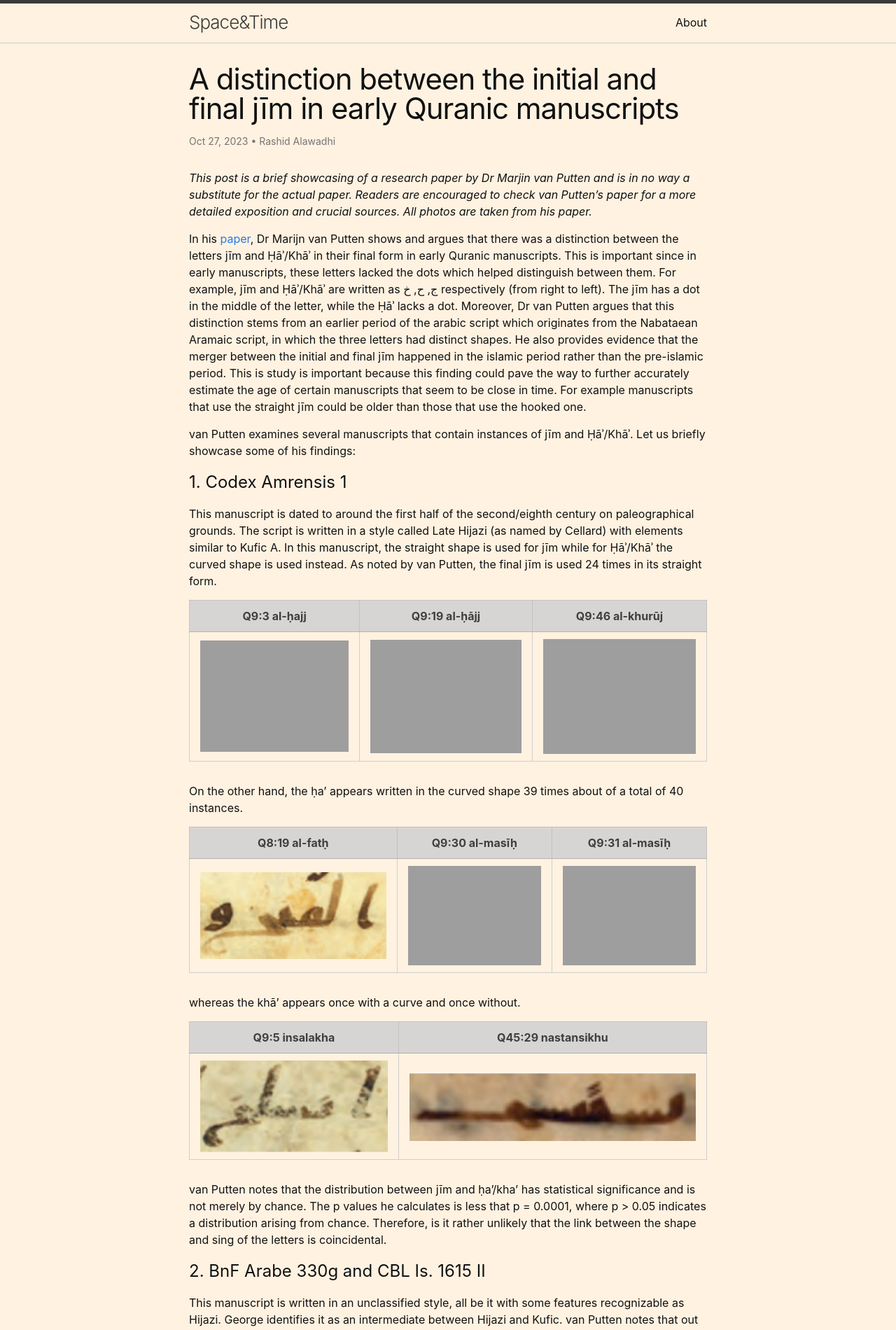
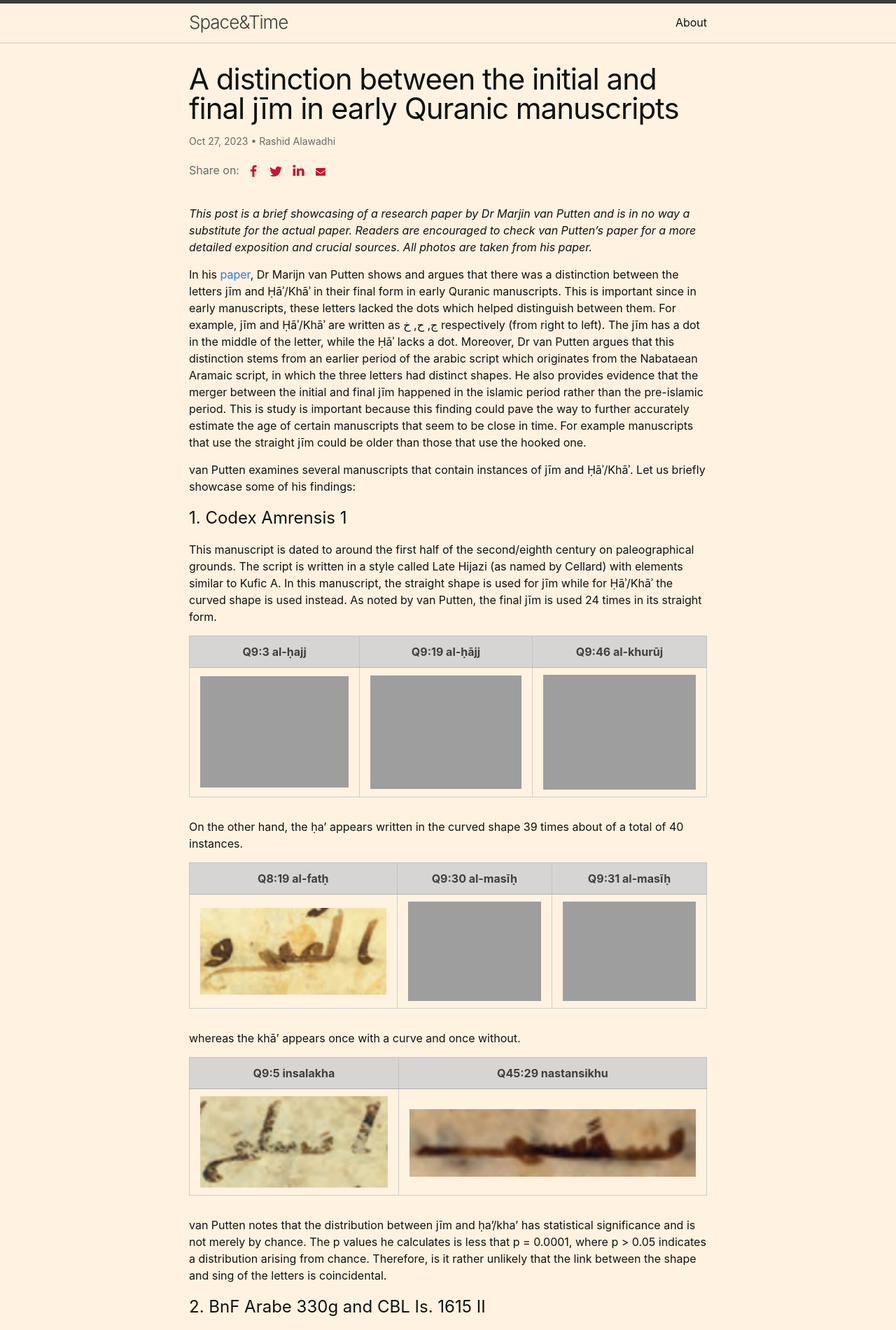
Before and after one commit to PointTensor/pointtensor.github.io, a Jekyll site: the page built from _posts/2023-10-27-quranic-jim.md, in a window 1280 px wide. Shown: the top 1900 px of the page at 70% size. Built offline with Jekyll 4.4.1, drawn with Linux system fonts in a browser that asks for light colours.

Commit message:
added share buttons

```diff
--- /dev/null
+++ b/_includes/share-buttons.html
@@ -0,0 +1,38 @@
+{% if include.pageurl != nil and include.pageurl != '' %}
+    {% assign pageurl = include.pageurl %}
+{% else %}
+    {% assign pageurl = page.url %}
+{% endif %}
+
+<style>
+#share-buttons {display: inline-block; vertical-align: middle; }
+#share-buttons:after {content: ""; display: block; clear: both;}
+#share-buttons > div {
+    position: relative;
+    text-align: left;
+    height: 36px;
+    width: 32px;
+    float: left;
+    text-align: center;
+}
+#share-buttons > div > svg {height: 16px; fill: #cd1136;}
+#share-buttons > div.facebook:hover > svg {fill: #3B5998;}
+#share-buttons > div.twitter:hover > svg {fill: #55ACEE;}
+#share-buttons > div.linkedin:hover > svg {fill: #0077b5;}
+#share-buttons > div.pinterest:hover > svg {fill: #CB2027;}
+#share-buttons > div.mail:hover > svg {fill: #7D7D7D;}
+#share-buttons > div.instagram:hover > svg {fill: #C73B92;}
+#share-buttons > div.facebook > svg {height: 18px; margin-top: 9px;}
+#share-buttons > div.twitter > svg {height: 20px; margin-top: 8px;}
+#share-buttons > div.linkedin > svg {height: 19px; margin-top: 7px;}
+#share-buttons > div.pinterest > svg {height: 20px; margin-top: 9px;}
+#share-buttons > div.mail > svg {height: 14px; margin-top: 11px;}
+</style>
+
+<span style="color: rgb(106, 106, 106);"> Share on: </span><div id="share-buttons">
+    <div class="facebook" title="Share this on Facebook" onclick="window.open('http://www.facebook.com/share.php?u={{ site.url }}{{ pageurl }}');"><svg viewBox="0 0 1792 1792" xmlns="http://www.w3.org/2000/svg"><path d="M1343 12v264h-157q-86 0-116 36t-30 108v189h293l-39 296h-254v759h-306v-759h-255v-296h255v-218q0-186 104-288.5t277-102.5q147 0 228 12z"/></svg></div>
+    <div class="twitter" title="Share this on Twitter" onclick="window.open('ttps://twitter.com/intent/tweet?text={{ site.url }}{{ pageurl }}');"><svg viewBox="0 0 1792 1792" xmlns="http://www.w3.org/2000/svg"><path d="M1684 408q-67 98-162 167 1 14 1 42 0 130-38 259.5t-115.5 248.5-184.5 210.5-258 146-323 54.5q-271 0-496-145 35 4 78 4 225 0 401-138-105-2-188-64.5t-114-159.5q33 5 61 5 43 0 85-11-112-23-185.5-111.5t-73.5-205.5v-4q68 38 146 41-66-44-105-115t-39-154q0-88 44-163 121 149 294.5 238.5t371.5 99.5q-8-38-8-74 0-134 94.5-228.5t228.5-94.5q140 0 236 102 109-21 205-78-37 115-142 178 93-10 186-50z"/></svg></div>
+    <div class="linkedin" title="Share this on Linkedin" onclick="window.open('https://www.linkedin.com/shareArticle?mini=true&url={{ site.url }}{{ pageurl }}&title=&summary=&source=');"><svg viewBox="0 0 1792 1792" xmlns="http://www.w3.org/2000/svg"><path d="M477 625v991h-330v-991h330zm21-306q1 73-50.5 122t-135.5 49h-2q-82 0-132-49t-50-122q0-74 51.5-122.5t134.5-48.5 133 48.5 51 122.5zm1166 729v568h-329v-530q0-105-40.5-164.5t-126.5-59.5q-63 0-105.5 34.5t-63.5 85.5q-11 30-11 81v553h-329q2-399 2-647t-1-296l-1-48h329v144h-2q20-32 41-56t56.5-52 87-43.5 114.5-15.5q171 0 275 113.5t104 332.5z"/></svg></div>
+    {% if page.image %}<div class="pinterest" title="Share this on Pinterest" onclick="window.open('https://pinterest.com/pin/create/button/?url=&media={{ site.url }}{{ page.image }}&description=');"><svg viewBox="0 0 1792 1792" xmlns="http://www.w3.org/2000/svg"><path d="M256 597q0-108 37.5-203.5t103.5-166.5 152-123 185-78 202-26q158 0 294 66.5t221 193.5 85 287q0 96-19 188t-60 177-100 149.5-145 103-189 38.5q-68 0-135-32t-96-88q-10 39-28 112.5t-23.5 95-20.5 71-26 71-32 62.5-46 77.5-62 86.5l-14 5-9-10q-15-157-15-188 0-92 21.5-206.5t66.5-287.5 52-203q-32-65-32-169 0-83 52-156t132-73q61 0 95 40.5t34 102.5q0 66-44 191t-44 187q0 63 45 104.5t109 41.5q55 0 102-25t78.5-68 56-95 38-110.5 20-111 6.5-99.5q0-173-109.5-269.5t-285.5-96.5q-200 0-334 129.5t-134 328.5q0 44 12.5 85t27 65 27 45.5 12.5 30.5q0 28-15 73t-37 45q-2 0-17-3-51-15-90.5-56t-61-94.5-32.5-108-11-106.5z"/></svg></div>{% endif %}
+    <div class="mail" title="Share this through Email" onclick="window.open('mailto:?&body={{ site.url }}{{ pageurl }}');"><svg viewBox="0 0 1792 1792" xmlns="http://www.w3.org/2000/svg"><path d="M1792 710v794q0 66-47 113t-113 47h-1472q-66 0-113-47t-47-113v-794q44 49 101 87 362 246 497 345 57 42 92.5 65.5t94.5 48 110 24.5h2q51 0 110-24.5t94.5-48 92.5-65.5q170-123 498-345 57-39 100-87zm0-294q0 79-49 151t-122 123q-376 261-468 325-10 7-42.5 30.5t-54 38-52 32.5-57.5 27-50 9h-2q-23 0-50-9t-57.5-27-52-32.5-54-38-42.5-30.5q-91-64-262-182.5t-205-142.5q-62-42-117-115.5t-55-136.5q0-78 41.5-130t118.5-52h1472q65 0 112.5 47t47.5 113z"/></svg></div>
+</div>
--- a/_layouts/post.html
+++ b/_layouts/post.html
@@ -13,6 +13,7 @@
       {%- if page.author -%}
         • <span itemprop="author" itemscope itemtype="http://schema.org/Person"><span class="p-author h-card" itemprop="name">{{ page.author }}</span></span>
       {%- endif -%}</p>
+      {% include share-buttons.html %}
   </header>
 
   <div class="post-content e-content" itemprop="articleBody">
--- a/_sass/minima/_layout.scss
+++ b/_sass/minima/_layout.scss
@@ -199,7 +199,7 @@
 
 .post-meta {
   font-size: $small-font-size;
-  color: $grey-color;
+  color: rgb(106, 106, 106);
 }
 
 .post-link {
```
Also changed, not shown: 1 other file.
